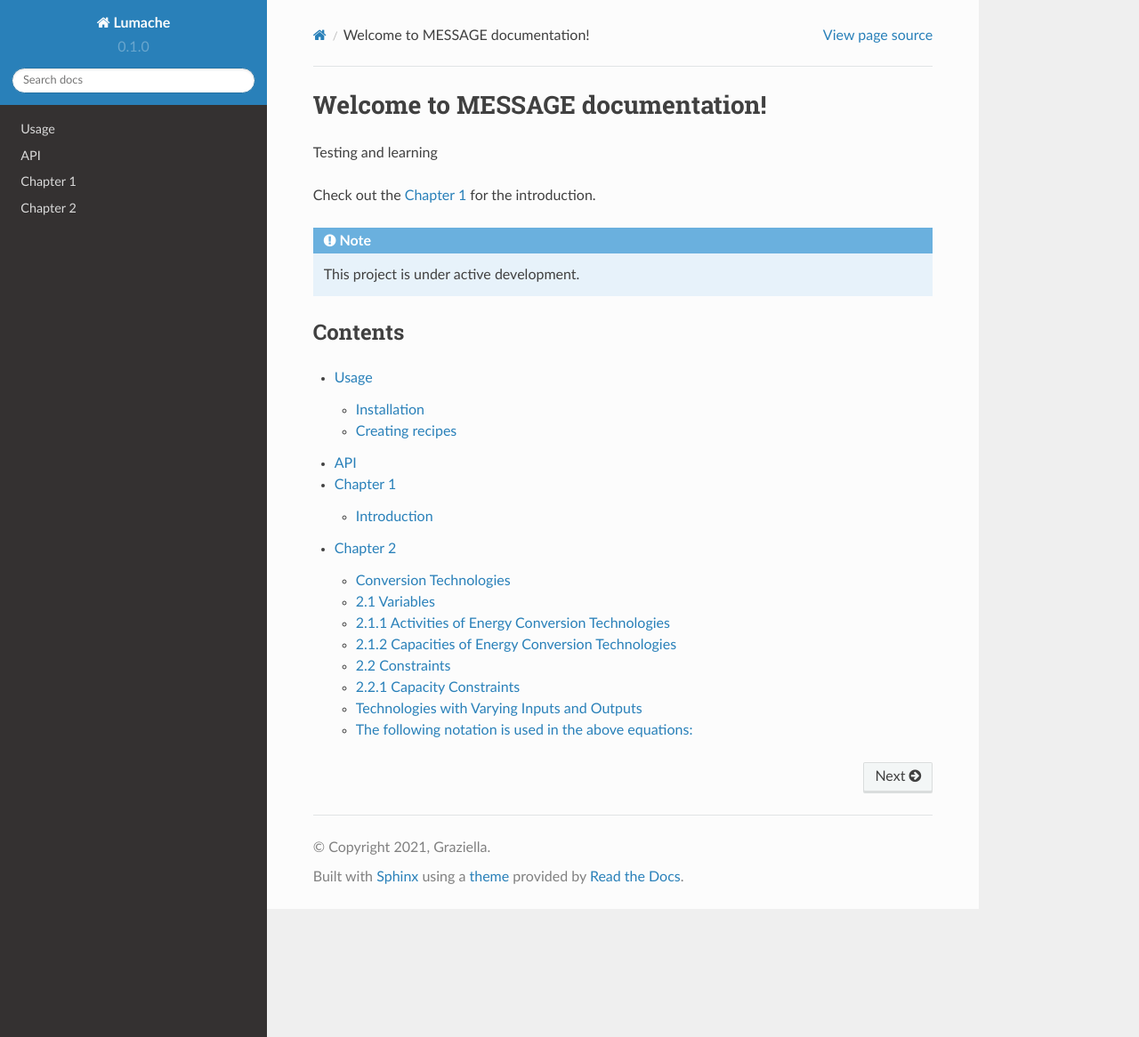
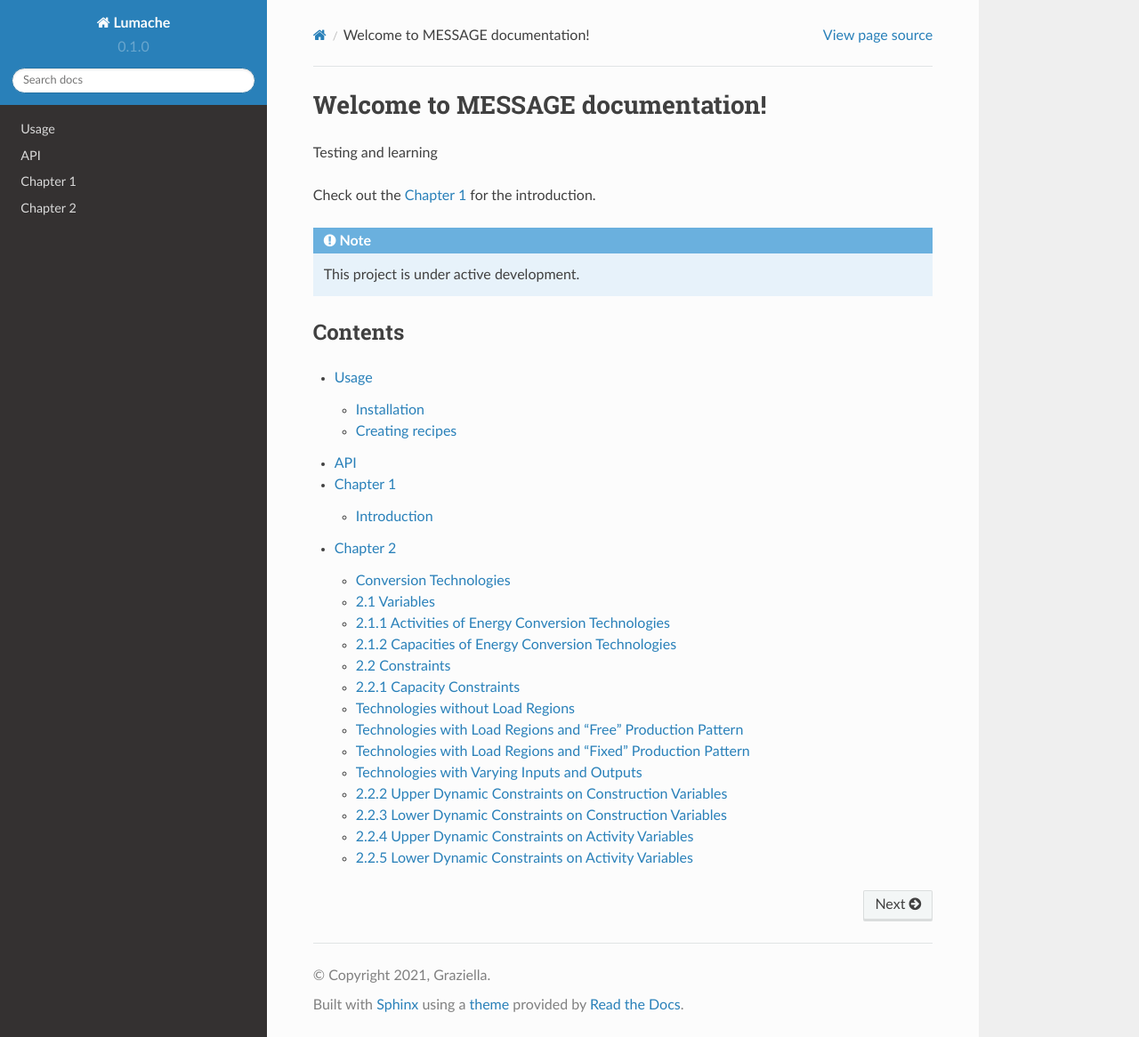
Before and after one commit to mbbenticha/MESSAGEdoc, a Sphinx documentation site: the page built from docs/source/index.rst, in a window 1280 px wide and 1166 px high. Shown: the whole window at 89% size. Built offline with Sphinx 7.4.7 and the Read the Docs theme 2.0.0, drawn with Linux system fonts in a browser that asks for light colours; part of the change alters nothing that is shown.

Commit message:
Update message_02_conversion_techs.rst

```diff
--- a/docs/source/message_02_conversion_techs.rst
+++ b/docs/source/message_02_conversion_techs.rst
@@ -1,5 +1,5 @@
 Chapter 2
-==========
+=========
 
 Conversion Technologies
 -----------------------
@@ -15,266 +15,285 @@ Energy conversion technologies are modelled using two types of variables, that r
 2.1.1 Activities of Energy Conversion Technologies
 --------------------------------------------------
 
-.. math::
-
-    z_{s,v,d,e,l,t}
-
-where:
+The activity variable of an energy conversion technology is an energy flow variable. It represents the annual consumption of this technology of the main input per period. If a technology has no input, the variable represents the annual production of the main output.
 
 .. list-table::
-   :widths: 25 75
-   :header-rows: 0
+   :header-rows: 1
+   :widths: 10 30
 
-   * - ``z``
-     - is the level identifier of the main output of the technology.
-   * - ``z = U``
-     - identifies the end-use level. This level is handled differently to all other levels: It has to be the demand level and technologies with the main output on this level are defined without load regions.
-   * - ``s``
-     - is the main energy input of the technology (supply). If the technology has no input, s is set to "`.`" (e.g., solar technologies),
-   * - ``v``
-     - additional identifier of the conversion technology (used to distinguish technologies with the same input and output),
-   * - ``d``
-     - is the main energy output of the technology (demand),
-   * - ``e``
-     - is the level of reduction of demand due to own-price elasticities of demands (does only occur on the demand level; otherwise or if this demand has no elasticities e = "`.`"),
-   * - ``l``
-     - identifies the load region, l ∈ {1,2,3,...} or l = "`.`", if the technology is not modeled with load regions, and
-   * - ``t``
-     - identifies the period, t ∈ {a,b,c,...}.
+   * - Variable
+     - Description
+   * - **z**
+     - The level identifier of the main output of the technology.
+   * - **z = U**
+     - Identifies the end-use level. This level is handled differently from all other levels; it must be the demand level and technologies with the main output on this level are defined without load regions.
+   * - **s**
+     - The main energy input of the technology (supply). If the technology has no input, s is set to "." (e.g., solar technologies).
+   * - **v**
+     - Additional identifier of the conversion technology (used to distinguish technologies with the same input and output).
+   * - **d**
+     - The main energy output of the technology (demand).
+   * - **e**
+     - The level of reduction of demand due to own-price elasticities of demands (occurs only on the demand level; otherwise, or if this demand has no elasticities, e is set to ".").
+   * - **l**
+     - Identifies the load region, l ∈ {1,2,3,...} or l = "." if the technology is not modelled with load regions.
+   * - **t**
+     - Identifies the period, t ∈ {a,b,c,...}.
 
-The activity variable of an energy conversion technology is an energy flow variable. It represents the annual consumption of this technology of the main input per period. If a technology has no input, the variable represents the annual production of the main output.
+.. note:: If the level of the main output is not U and at least one of the energy carriers consumed or supplied is defined with load regions, the technology is defined with load regions. In this case, the activity variables are generated separately for each load region, which is indicated by the additional identifier l in position 7. However, this can be changed by fixing the production of the technology over the load regions to a predefined pattern (see section 10.4): one variable is generated for all load regions, and the distribution to the load regions is given by the definition of the user (e.g., production pattern of solar power-plants).
 
-If the level of the main output is not U and and at least one of the energy carriers consumed or
-supplied is defined with load regions the technology is defined with load regions. In this case
-the activity variables are generated separately for each load region, which is indicated by the
-additional identifier lin position 7. However, this can be changed by fixing the production of
-the technology over the load regions to a predefined pattern (see section 10.4): one variable is
-generated for all load regions, the distribution to the load regions is given by the definition of
-the user (e.g., production pattern of solar power-plants).
-
-If the model is formulated with demand elasticities (see section 10.10), the activity variables
-of technologies with a demand as main output that is defined with elasticity are generated for
-each elasticity class (identifier e in position 6).
-
-
+.. note:: If the model is formulated with demand elasticities (see section 10.10), the activity variables of technologies with a demand as main output that is defined with elasticity are generated for each elasticity class (identifier e in position 6).
 
 2.1.2 Capacities of Energy Conversion Technologies
------------------------------------------------------------
+--------------------------------------------------
 
+.. code-block:: none
 
-Y_{s,v,d,t}
+    Yzsvd.t
 
-is the identifier for capacity variables.
+where
 
-identifies the level on that the main energy output of the technology is defined,
-is the identifier of the main energy input of the technology,
+.. list-table::
+   :header-rows: 1
+   :widths: 10 30
 
-additional identifier of the conversion technology,
+   * - Variable
+     - Description
+   * - **Y**
+     - The identifier for capacity variables.
+   * - **z**
+     - Identifies the level on which the main energy output of the technology is defined.
+   * - **s**
+     - The identifier of the main energy input of the technology.
+   * - **v**
+     - Additional identifier of the conversion technology.
+   * - **d**
+     - The identifier of the main energy output of the technology.
+   * - **t**
+     - The period in which the capacity goes into operation.
 
-is the identifier of the main energy output of the technology, and
+The capacity variables are power variables. Technologies can be modeled without capacity variables. In this case, no capacity constraints and no dynamic constraints on construction can be included in the model. Capacity variables of energy conversion technologies can be defined as integer variables if the solution algorithm has a mixed integer option.
 
-is the period in that the capacity goes into operation.
-
-
-
-The capacity variables are power variables. Technologies can be modelled without capacity
-variables. In this case no capacity constraints and no dynamic constraints on construction
-can be included in the model. Capacity variables of energy conversion technologies can be
-defined as integer variables, if the solution algorithm has a mixed integer option.
-
-Ifa capacity variable is continuous it represents the annual new installations of the
-technology in period t, if it is integer it represents either the annual number of installations of
-a certain size or the number of installations of 1/At times the unit size (depending on the
-definition; At is the length of period in years).
+If a capacity variable is continuous, it represents the annual new installations of the technology in period t. If it is integer, it represents either the annual number of installations of a certain size or the number of installations of 1/Δt times the unit size (depending on the definition; Δt is the length of period t in years).
 
 The capacity is defined in relation to the main output of the technology.
 
+2.2 Constraints
+---------------
 
-2.2 Constraints
-----------------
+The rows used to model energy conversion technologies limit:
 
-The rows used to model energy conversion technologies limit,
-- the utilization of a technology in relation to the capacity actually installed (capacity
-
-constraint) and
-
-- the activity or construction of a technology in a period in relation to the same variable
-in the previous period (dynamic constraints).
-
-
+- the utilization of a technology in relation to the capacity actually installed (capacity constraint), and
+- the activity or construction of a technology in a period in relation to the same variable in the previous period (dynamic constraints).
 
 2.2.1 Capacity Constraints
-----------------------------
+-------------------------
 
+.. code-block:: none
 
-C_{s,v,d,l,t}
+    Czsvd.lt,
 
-is the identifier for capacity constraints,
+where
 
-identifies the level on that the main energy output of the technology is defined,
-is the identifier of the main energy input of the technology,
+.. list-table::
+   :header-rows: 1
+   :widths: 10 30
 
-additional identifier of the conversion technology,
+   * - Variable
+     - Description
+   * - **C**
+     - The identifier for capacity constraints.
+   * - **z**
+     - Identifies the level on which the main energy output of the technology is defined.
+   * - **s**
+     - The identifier of the main energy input of the technology.
+   * - **v**
+     - Additional identifier of the conversion technology.
+   * - **d**
+     - The identifier of the main energy output of the technology.
+   * - **l**
+     - Identifies the load region, l ∈ {1,2,3,...} or l = "." if the technology is not modelled with load regions.
+   * - **t**
+     - The period in which the capacity goes into operation.
 
-is the identifier of the main energy output of the technology,
+For all conversion technologies modelled with capacity variables, the capacity constraints will be generated automatically. If the activity variables exist for each load region separately, there will be one capacity constraint per load region (see also section 10.4). If the technology is an end-use technology, the sum over the elasticity classes will be included in the capacity constraint.
 
-identifies the load region, l in {1,2,3,...} or l = ., if the technology is not
-modelled with load regions, and
-
-is the period in that the capacity goes into operation.
-
-
-
-
-
-For all conversion technologies modelled with capacity variables the capacity constraints will
-be generated automatically. If the activity variables exist for each load region separately
-there will be one capacity constraint per load region (see also section 10.4). If the technology
-is an end-use technology the sum over the elasticity classes will be included in the capacity
-constraint,
-
-Additionally the activity variables of different technologies can be linked to the same capacity
-variable, which allows to leave the choice of the activity variable used with a given capacity
-to the optimization (see section 10.7).
+Additionally, the activity variables of different technologies can be linked to the same capacity variable, which allows leaving the choice of the activity variable used with a given capacity to the optimization (see section 10.7).
 
 Technologies without Load Regions
+---------------------------------
 
-For technologies without load regions (i.e., technologies, where no input or output is modelled
-with load regions) the production is related to the total installed capacity by the plant factor.
-For these technologies the plant factor has to be given as the fraction they actually operate
+For technologies without load regions (i.e., technologies where no input or output is modelled with load regions), the production is related to the total installed capacity by the plant factor. For these technologies, the plant factor has to be given as the fraction they actually operate per year. All end-use technologies (technologies with main output level "U") are modelled in this way.
 
-per year. All end-use technologies (technologies with main output level "U) are modelled in
-this way.
+.. math::
 
+   e_{svd} \times s_{svd.t} - \sum_{\tau=T_{start}}^{t-1} \left( \Delta \tau \times f_{svd} \times X_{svd.t} \right) \leq h_{svd}^{cap} \times f_{svd} \times X_{svd.t}
 
-oot X28 -- SS A=) mat fe x Venue < hey % Raed
+Technologies with Load Regions and "Free" Production Pattern
+-----------------------------------------------------------
 
-Technologies with Load Regions and Free Production Pattern
+If a technology has at least one input or output with load regions, the activity variables and capacity constraints will per default be generated separately for each load region. This can be changed by defining the production pattern over the load regions. If the production pattern remains free, the production in each load region is limited in relation to the installed capacity separately for each load region. The capacity is determined by the activity in the load region with the highest requirements. The plant factor has to be given as the fraction the system operates in peak operation mode (in general this is the availability factor).
 
-If a technology has at least one input or output with load regions, the activity variables and
-capacity constraints will per default be generated separately for each load region. This can
-be changed by defining the production pattern over the load regions. If the production
-pattern remains free, the production in each load region is limited in relation to the installed
-capacity separately for each load region, the capacity is determined by the activity in the
-load region with the highest requirements. The plant factor has to be given as the fraction
-the system operates in peak operation mode (in general this is the availability factor).
+.. note:: Maintenance times or minimum operation times could be included by using additional relations, if required (see section 8).
 
-7
+Technologies with Load Regions and "Fixed" Production Pattern
+-------------------------------------------------------------
 
-Maintenance times or minimum operation times could be included by using additional
-relations, if required (see section 8).
+If a technology has at least one input or output with load regions and the production pattern over the load regions is predefined, only one activity variable and one capacity constraint is generated per period. The plant factor must be given for the load region with the highest capacity utilization (i.e., the highest power requirement). The capacity constraint is generated for only this load region.
 
+.. math::
 
-= x rsuddt-- So A(T 1) & tyag X fe XVesvdt < heyy X Ted -
-
-Technologies with Load Regions and Fixed Production Pattern
-
-If a technology has at least one input or output with load regions and the production pattern
-over the load regions is predefined only one activity variable and one capacity constraint is
-generated per period. The plant factor has, like for technologies with load regions and free
-production pattern, to be given for the load region with the highest capacity utilization (i.e.,
-the highest power requirement). The capacity constraint is generated for only this load
-region.
-
-feet % Tbe 800) voy --
-
-
-
-
-
-
+   e_{svd} \times \left( \frac{T_{ls,svd}}{\Delta m} \right) \times X_{svd.t} - \sum_{\tau=T_{start}}^{t-1} \Delta (\tau - 1) \times f_{svd} \times X_{svd.\tau} \leq h_{svd}^{cap} \times f_{svd} \times X_{svd.t}
 
 Technologies with Varying Inputs and Outputs
----------------------------------------------
+--------------------------------------------
 
+Many types of energy conversion technologies do not have fixed relations between their inputs and outputs. MESSAGE has the option to link several activity variables of conversion technologies into one capacity constraint. For the additional activities linked to a capacity variable, a coefficient defines the maximum power available in relation to one power unit of the main activity.
 
-Many types of energy conversion technologies do not have fixed relations between their inputs
-and outputs. MESSAGEhas the option to link several activity variables of conversion,
-technologies into one capacity constraint. For the additional activities linked to a capacity
-variable a coefficient defines the maximum power available in relation to one power unit of
-the main activity.
+In the following, this constraint is only described for technologies without load regions; the other types are constructed in analogy (see also section 10.7).
 
-In the following this constraint is only described for technologies without load regions; the
-other types are constructed in analogy (see also section 10.7).
+.. math::
 
-
-
-
-
-
-
-
-
-
-
+   \sum_{c/s} e_{resv,d}^{c/s} \times C_{var}^{c/s} \times X_{c/sv,d.t} - \sum_{\tau=T_{start}}^{t-1} \Delta (\tau - 1) \times f_{svd} \times X_{svd.\tau} \leq h_{svd}^{cap} \times f_{svd} \times X_{svd.t}
 
 The following notation is used in the above equations:
-----------------------------------------------------
+.. list-table::
+   :header-rows: 1
+   :widths: 10 30
 
+   * - Variable
+     - Description
+   * - **x_{svd.t}**
+     - The activity of conversion technology v in period t and, if defined so, load region l (see section 2.1.1).
+   * - **Y_{svd.t}**
+     - The capacity variable of conversion technology v (see section 2.1.2).
+   * - **\eta_{svd}**
+     - The efficiency of technology v in converting the main energy input, s, into the main energy output, d.
+   * - **T_{svd}**
+     - The last period in which technology v can be constructed.
+   * - **f_{svd}**
+     - The "plant factor" of technology v, having different meanings depending on the type of capacity equation applied.
+   * - **\Delta \tau**
+     - The length of period t in years.
+   * - **T_{svd}**
+     - The plant life of technology v in periods.
+   * - **h^{old}_{svd}**
+     - Represents the installations built before the time horizon under consideration that are still in operation in the first year of period t.
+   * - **f_i**
+     - Is 1 if the capacity variable is continuous, and represents the minimum installed capacity per year (unit size) if the variable is integer.
+   * - **l_m**
+     - The load region with maximum capacity use if the production pattern over the year is fixed.
+   * - **\pi(l_{m,svd})**
+     - The share of output in the load region with maximum production.
+   * - **\pi(rel_{svd})**
+     - The relative capacity of main output of technology (or operation mode) svd to the capacity of main output of the alternative technology (or operation mode)ou'6.
+   * - **\lambda_{l}**
+     - The length of load region l as a fraction of the year.
+   * - **\lambda_{l_m}**
+     - The length of load region l_m, the load region with maximum capacity requirements, as a fraction of the year.
 
+2.2.2 Upper Dynamic Constraints on Construction Variables
+--------------------------------------------------------
+
+.. code-block:: none
+
+    MY_{svd.t}
+
+The dynamic capacity constraints relate the amount of annual new installations of a technology in a period to the annual construction during the previous period.
 
 .. math::
-    z_{s,u,d,l,t} & 	ext{ is the activity of conversion technology } v 	ext{ in period } t 	ext{ and, if defined so, load region } l 	ext{ (see section 2.1.1),} \
-    Y_{s,u,d,t} & 	ext{ is the capacity variable of conversion technology } v 	ext{ (see section 2.1.2).} \
-    \eta_{s,u,d} & 	ext{ is the efficiency of technology } v 	ext{ in converting the main energy input, } s, 	ext{ into the main energy output, } d, \
-    	au_{s,u,d} & 	ext{ is the "plant factor" of technology } v, 	ext{ having different meaning depending on the type of capacity equation applied,} \
-    \Delta t & 	ext{ is the length of period } t 	ext{ in years,} \
-    T_{s,u,d} & 	ext{ is the plant life of technology } v 	ext{ in periods,} \
-    h_{c,s,u,d} & 	ext{ represents the installations built before the time horizon under consideration,} \
-    f_i & 	ext{ is 1 if the capacity variable is continuous, and represents the minimum installed capacity per year (unit size) if the variable is integer,} \
-    l_m & 	ext{ is the load region with maximum capacity use if the production pattern over the year is fixed,} \
-    \pi_{(l_m,s,u,d)} & 	ext{ is the share of output in the load region with maximum production,} \
-    \lambda_{s,u,d} & 	ext{ is the relative capacity of main output of technology (or operation mode) } s,u,d 	ext{ to the capacity of main output of the alternative technology (or operation mode),} \
-    \lambda_l & 	ext{ is the length of load region } l 	ext{ as fraction of the year, and} \
-    \lambda_{l_m} & 	ext{ is the length of load region } l_m, 	ext{ the load region with maximum capacity requirements, as fraction of the year.}
 
-2.2.2 Upper Dynamic Constraints on Construction Variables
+   Y_{svd.t} - \gamma^{max}_{svd,t} \times Y_{svd.(t-1)} \leq g^{init}_{svd,t}
+
+where
+
+.. list-table::
+   :header-rows: 1
+   :widths: 10 30
+
+   * - Variable
+     - Description
+   * - **\gamma^{max}_{svd,t}**
+     - The maximum growth rate per period for the construction of technology v.
+   * - **g^{init}_{svd,t}**
+     - The initial size (increment) that can be given for the introduction of new technologies.
+   * - **Y_{svd.t}**
+     - The annual new installation of technology v in period t.
+
+2.2.3 Lower Dynamic Constraints on Construction Variables
+--------------------------------------------------------
+
+.. code-block:: none
+
+    LY_{svd.t}
 
 .. math::
-    MY_{z,s,u,d,t} & 	ext{ The dynamic capacity constraints relate the amount of annual new installations of a technology in a period to the annual construction during the previous period.} \
-    \gamma^{gr}_{s,u,d,t} & 	ext{ is the maximum growth rate per period for the construction of technology } v, \
-    \gamma^{in}_{s,u,d,t} & 	ext{ is the initial size (increment) that can be given for the introduction of new technologies,} \
-    Y_{s,u,d,t} & 	ext{ is the annual new installation of technology } v 	ext{ in period } t.
 
-2.2.3 Lower Dynamic Constraints on Construction Variables
-
-.. math::
-    LY_{z,s,u,d,t} & 	ext{ [The lower dynamic constraints on construction variables] }
-
-
-
-.. math::
-    Y_{s,u,d,t} - \gamma^{gr}_{s,u,d,t} \times Y_{s,u,d,(t-1)} > -\gamma^{in}_{s,u,d,t},
+    Y_{svd.t} - \gamma^{min}_{svd,t} \times Y_{svd.(t-1)} \geq -g^{end}_{svd,t}
 
 where
-- \gamma^{gr}_{s,u,d,t} is the minimum growth rate per period for the construction of technology v,
-- \gamma^{in}_{s,u,d,t} is the "last" size (decrement) allowing technologies to go out of the market, and
-- Y_{s,u,d,t} is the annual new installation of technology v in period t.
+
+.. list-table::
+   :header-rows: 1
+   :widths: 10 30
+
+   * - Variable
+     - Description
+   * - **\gamma^{min}_{svd,t}**
+     - The minimum growth rate per period for the construction of technology v.
+   * - **g^{end}_{svd,t}**
+     - The “last” size (decrement) allowing technologies to go out of the market.
+   * - **Y_{svd.t}**
+     - The annual new installation of technology v in period t.
 
 2.2.4 Upper Dynamic Constraints on Activity Variables
+-----------------------------------------------------
 
-.. math::
-    M_{s,u,d,t}
+.. code-block:: none
+
+    MU_{svd.t}
 
 The dynamic production constraints relate the production of a technology in one period to the production in the previous period. If the technology is defined with load regions, the sum over the load regions is included in the constraint.
 
 .. math::
-    \sum_{l} \xi_{s,u,d,l} \times [ z_{s,u,d,l,t} - \gamma^{adj}_{s,u,d,t} \times z_{s,u,d,l,(t-1)} ] < \gamma^{cap}_{s,u,d,t},
+
+    \sum_{l} e_{svd} \times [ x_{svd.l.t} - \gamma^{max}_{svd,t} \times x_{svd.l.(t-1)} ] < g^{max}_{svd,t}
 
 where
-- \gamma^{adj}_{s,u,d,t} and \gamma^{cap}_{s,u,d,t} are the maximum growth rate and increment as described in section 2.2.2 (the increment is to be given in units of main output), and
-- z_{s,u,d,l,t} is the activity of technology v in load region L.
+
+.. list-table::
+   :header-rows: 1
+   :widths: 10 30
+
+   * - Variable
+     - Description
+   * - **\gamma^{max}_{svd,t}** and **g^{max}_{svd,t}**
+     - The maximum growth rate and increment as described in section 2.2.2 (the increment is to be given in units of main output).
+   * - **x_{svd.l.t}**
+     - The activity of technology v in load region l.
 
 If demand elasticities are modelled, the required sums are included for end-use technologies.
 
 2.2.5 Lower Dynamic Constraints on Activity Variables
+-----------------------------------------------------
+
+.. code-block:: none
+
+    ML_{svd.t}
 
 .. math::
-    L_{s,u,d,t}
 
-.. math::
-    \sum_{l} \xi_{s,u,d,l} \times [ z_{s,u,d,l,t} - \gamma^{adj}_{s,u,d,t} \times z_{s,u,d,l,(t-1)} ] > -\gamma^{cap}_{s,u,d,t},
+    \sum_{l} e_{svd} \times [ x_{svd.l.t} - \gamma^{min}_{svd,t} \times x_{svd.l.(t-1)} ] \geq -g^{min}_{svd,t}
 
 where
-- \gamma^{adj}_{s,u,d,t} and \gamma^{cap}_{s,u,d,t} are the maximum growth rate and increment as described in section 2.2.3, and
-- z_{s,u,d,l,t} is the activity of technology v in load region L.
+
+.. list-table::
+   :header-rows: 1
+   :widths: 10 30
+
+   * - Variable
+     - Description
+   * - **\gamma^{min}_{svd,t}** and **g^{min}_{svd,t}**
+     - The minimum growth rate and increment as described in section 2.2.3.
+   * - **x_{svd.l.t}**
+     - The activity of technology v in load region l.
```
